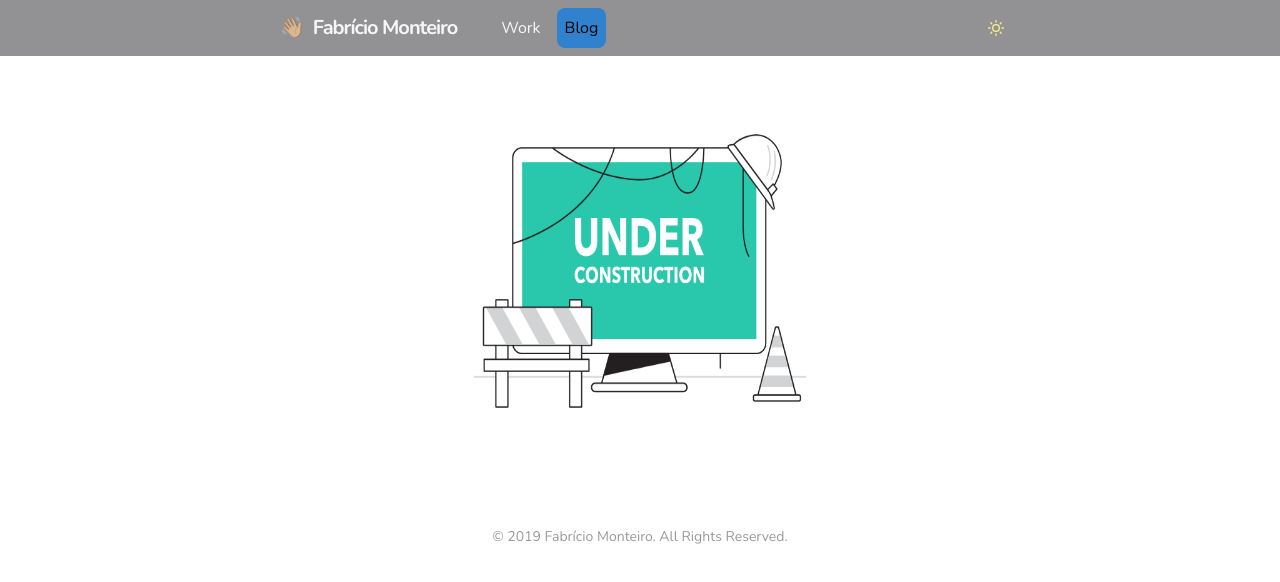
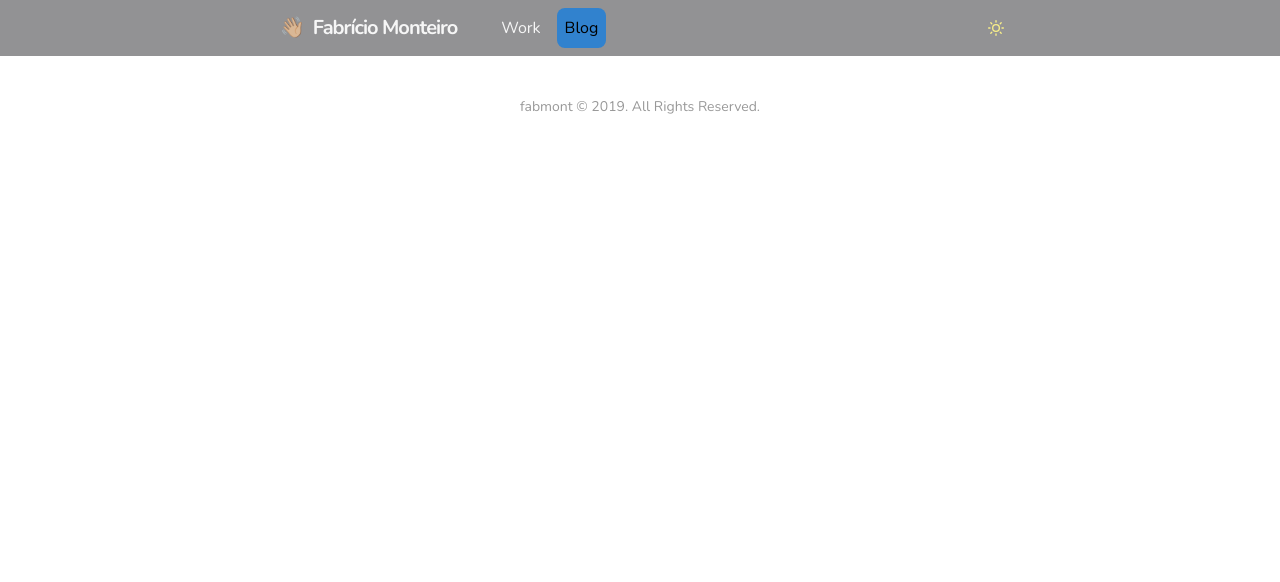
Before and after one commit to fabmont/folio, a Next.js app: page /blog in a window 1280 px wide. Shown: the top 582 px of the page. Built offline with nearby package versions, Linux system fonts and the light colour scheme.

Commit message:
more adjusts

```diff
--- a/src/components/Footer/index.tsx
+++ b/src/components/Footer/index.tsx
@@ -11,7 +11,7 @@ const Footer: React.FC = () => (
     py="4"
   >
     <Text w="100%">
-      &copy; {new Date().getFullYear()} Fabrício Monteiro. All Rights Reserved.
+      fabmont &copy; {new Date().getFullYear()}. All Rights Reserved.
     </Text>
   </Box>
 );
--- a/src/components/Header/index.tsx
+++ b/src/components/Header/index.tsx
@@ -108,18 +108,12 @@ const Navbar: React.FC<{ path: string }> = (props) => {
                 <NextLink href="/" passHref>
                   <MenuItem as={Link}>Home</MenuItem>
                 </NextLink>
-                <NextLink href="/works" passHref>
+                <NextLink href="/work" passHref>
                   <MenuItem as={Link}>Work</MenuItem>
                 </NextLink>
-                <NextLink href="/posts" passHref>
+                <NextLink href="/blog" passHref>
                   <MenuItem as={Link}>Blog</MenuItem>
                 </NextLink>
-                <MenuItem
-                  as={Link}
-                  href="https://github.com/craftzdog/craftzdog-homepage"
-                >
-                  GitHub
-                </MenuItem>
               </MenuList>
             </Menu>
           </Box>
--- a/src/components/Layout/index.tsx
+++ b/src/components/Layout/index.tsx
@@ -20,7 +20,7 @@ const Layout: React.FC<{ router: NextRouter }> = ({ children, router }) => (
       <meta property="og:site_name" content="Fabrício Monteiro's Homepage" />
       <meta property="og:type" content="website" />
       <meta property="og:image" content="/card.png" />
-      <title>Fabrício Monteiro - Homepage</title>
+      <title>Fabrício Monteiro</title>
     </Head>
 
     <Header path={router?.asPath} />
--- a/src/pages/blog.tsx
+++ b/src/pages/blog.tsx
@@ -1,22 +1,11 @@
 import Head from 'next/head';
-import Image from 'next/image';
-
 import Section from '../components/Section';
-import { Container } from '../styles/pages';
 
 const Blog: React.FC = () => (
   <Section>
     <Head>
-      <title>blog • fabmont</title>
+      <title>Fabrício Monteiro - Blog</title>
     </Head>
-    <Container>
-      <Image
-        draggable={false}
-        src="/under_constructions.png"
-        width={500}
-        height={430}
-      />
-    </Container>
   </Section>
 );
 
```
